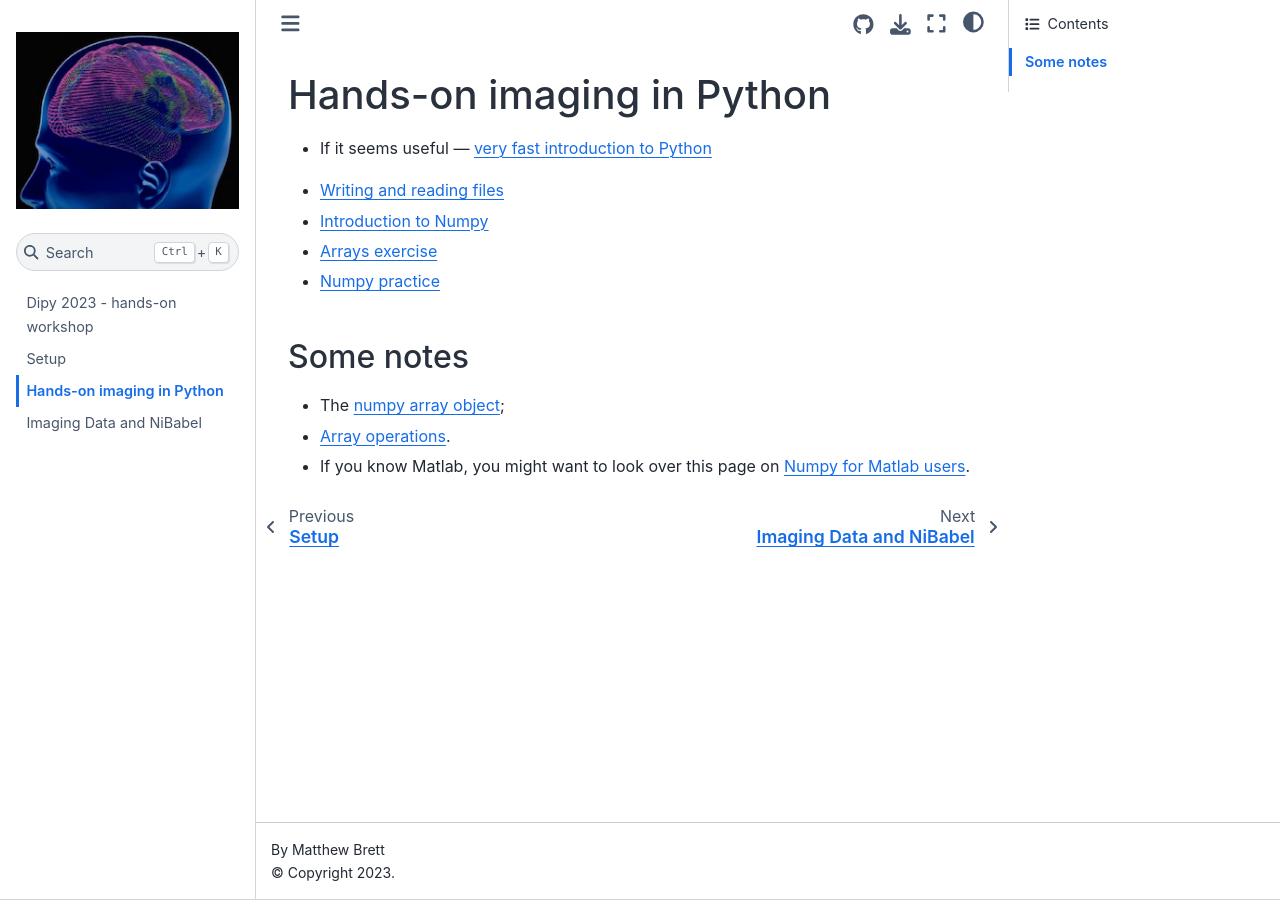
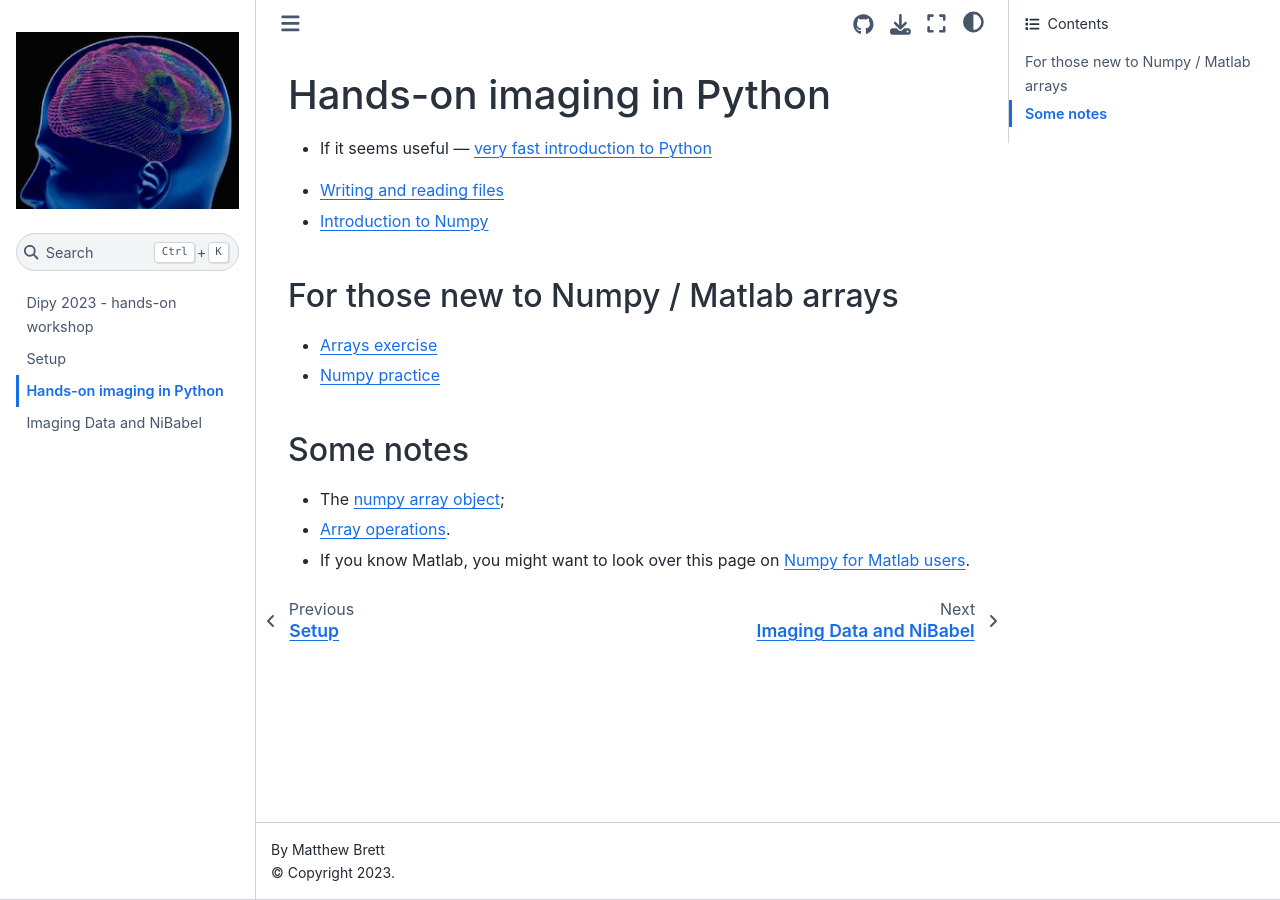
Before and after one commit to matthew-brett/dipy-workshop, a Jupyter Book: the page built from hands_on.md, in a window 1280 px wide. Built offline with Jupyter Book 1.0.4 settings and Sphinx 7.4.7 and the Sphinx Book theme 1.1.4, drawn with Linux system fonts in a browser that asks for light colours.

Commit message:
Arrays and 3D are pretty basic.

```diff
--- a/hands_on.md
+++ b/hands_on.md
@@ -5,11 +5,14 @@
 * [Writing and reading
   files](https://matthew-brett.github.io/dipy-textbook/pathlib)
 * [Introduction to
-  Numpy](https://matthew-brett.github.io/dipy-textbook/numpy_intro.html)
+  Numpy](https://matthew-brett.github.io/dipy-textbook/umpy_intro.html)
+
+## For those new to Numpy / Matlab arrays
+
 * [Arrays
-  exercise](https://dipy.nipraxis.org/hub/user-redirect/git-pull?repo=https%3A//github.com/nipraxis/arrays&subPath=arrays.ipynb)
+exercise](https://dipy.nipraxis.org/hub/user-redirect/git-pull?repo=https%3A//github.com/nipraxis/arrays&subPath=arrays.ipynb)
 * [Numpy
-  practice](https://dipy.nipraxis.org/hub/user-redirect/git-pull?repo=https%3A//github.com/nipraxis/array_practice&subPath=array_practice.ipynb)
+practice](https://dipy.nipraxis.org/hub/user-redirect/git-pull?repo=https%3A//github.com/nipraxis/array_practice&subPath=array_practice.ipynb)
 
 ## Some notes
 
```
